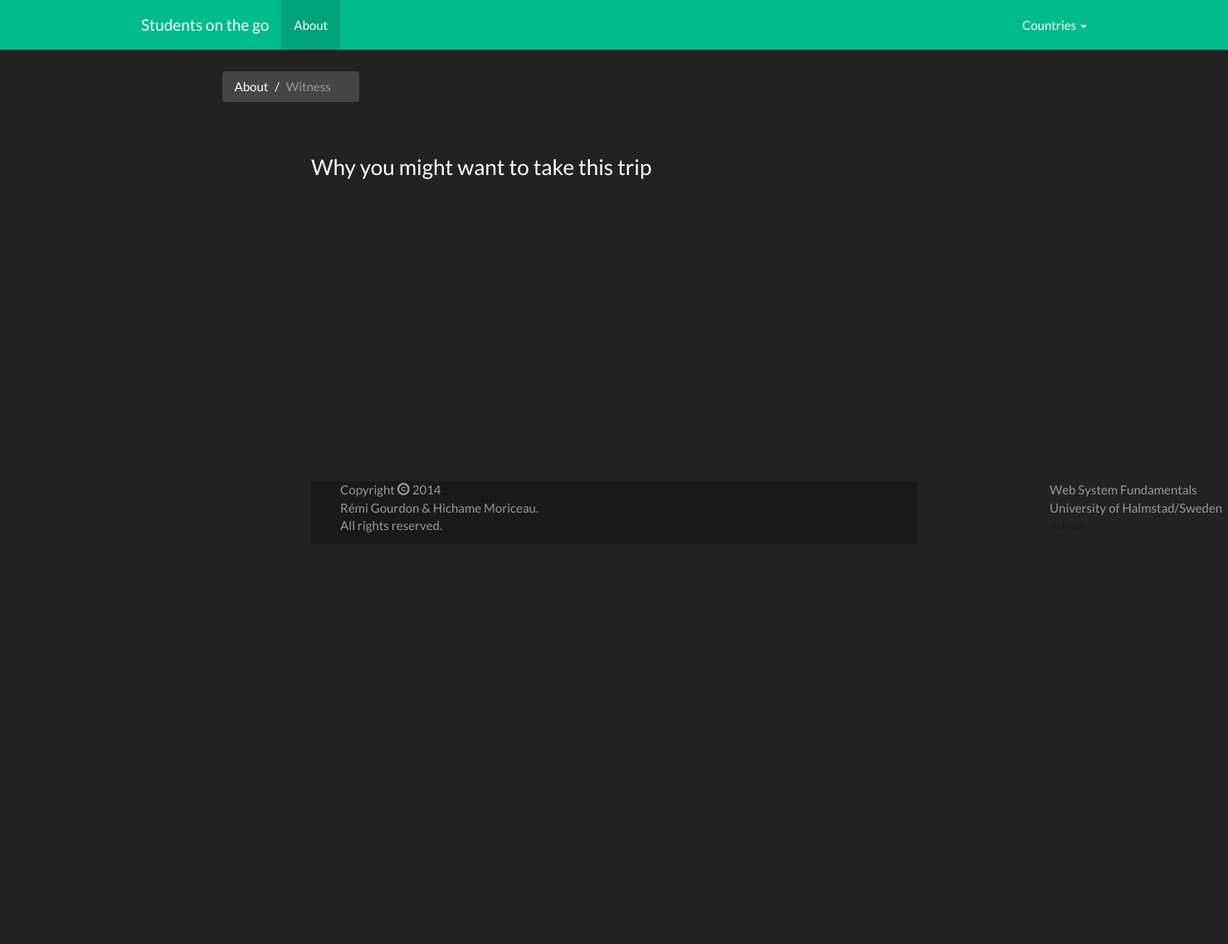
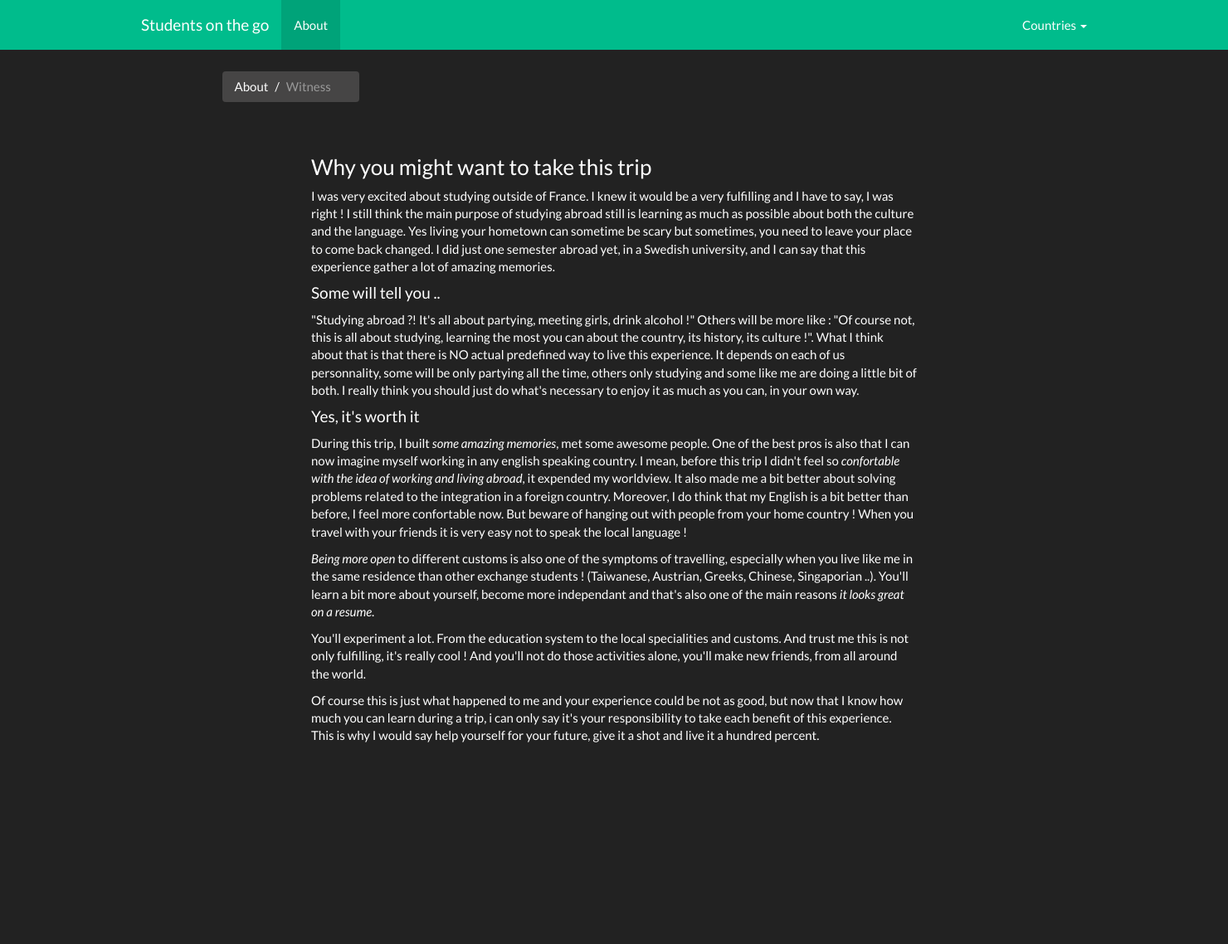
Before and after one commit to remigourdon/studentsonthego, a PHP site: page /witness.php in a window 1480 px wide; the page is wider, and only the part inside the window is pictured. Shown: the top 1138 px of that part at 83% size. Before the commit the page ends 642 px from the top of that part, so only its background shows below. Run offline with PHP 8.4, Linux system fonts and the light colour scheme; data that the repository does not hold is empty.

Commit message:
Content added to "About" subpages.

```diff
--- a/country.php
+++ b/country.php
@@ -252,7 +252,7 @@
 	<div class="row">
 		<div id="bloc1" class="col-md-12">
 			<div class="col-md-5"><!-- left bloc -->
-				<img style="width:100%;" src="img/free_map.jpg" alt="Photo map of Europe" />
+				<div id="resultGraph"></div>
 			</div><!-- left bloc -->
 
 			<div id="bloc1" class="col-md-6 col-md-offset-1"><!-- right bloc -->
--- a/inc/HTMLTemplate.php
+++ b/inc/HTMLTemplate.php
@@ -24,9 +24,12 @@
 
     <!-- Favicon  -->
     <link rel="icon" type="image/png" href="img/studyabroad.ico">
+END;
+$filename=strlen($_SERVER['QUERY_STRING']) ? basename($_SERVER['PHP_SELF'])."?".$_SERVER['QUERY_STRING'] : basename($_SERVER['PHP_SELF']);;
 
-    <title>Students on the go !</title>
+$header.="<title>Students on the go - ".$filename." !</title>";
 
+$header.=<<<END
     <!-- Bootstrap core CSS -->
     <link href="bootstrap/css/bootstrap.css" rel="stylesheet">
 
@@ -59,7 +62,7 @@
       <div class="container">
         <div class="navbar-header">
 
-        <a class="navbar-brand" href="index.php">Students on the go</a>
+        <a class="navbar-brand" href="index.php#map">Students on the go</a>
 
         </div> <!-- navbar-header -->
 
--- a/witness.php
+++ b/witness.php
@@ -19,12 +19,26 @@
 <div class="container">
    <br>
    <div class="col-md-8 col-md-offset-2">
+      <article>
+         <h3>Why you might want to take this trip</h3>
+         <p>I was very excited about studying outside of France. I knew it would be a very fulfilling and I have to say, I was right ! I still think the main purpose of studying abroad still is learning as much as possible about both the culture and the language. Yes living your hometown can sometime be scary but sometimes, you need to leave your place to come back changed. I did just one semester abroad yet, in a Swedish university, and I can say that this experience gather a lot of amazing memories.</p>
 
-      <h3>Why you might want to take this trip</h3>
-      <p></p>
+         <h4>Some will tell you ..</h4>
+         <p>"Studying abroad ?! It's all about partying, meeting girls, drink alcohol !" Others will be more like : "Of course not, this is all about studying, learning the most you can about the country, its history, its culture !". What I think about that is that there is NO actual predefined way to live this experience. It depends on each of us personnality, some will be only partying all the time, others only studying and some like me are doing a little bit of both. I really think you should just do what's necessary to enjoy it as much as you can, in your own way.</p>
 
+         <h4>Yes, it's worth it</h4>
+         <p>During this trip, I built <em>some amazing memories</em>, met some awesome people. One of the best pros is also that I can now imagine myself working in any english speaking country. I mean, before this trip I didn't feel so <em>confortable with the idea of working and living abroad</em>, it expended my worldview. It also made me a bit better about solving problems related to the integration in a foreign country. Moreover, I do think that my English is a bit better than before, I feel more confortable now. But beware of hanging out with people from your home country ! When you travel with your friends it is very easy not to speak the local language !</p>
 
+         <p><em>Being more open</em> to different customs is also one of the symptoms of travelling, especially when you live like me in the same residence than other exchange students ! (Taiwanese, Austrian, Greeks, Chinese, Singaporian ..). You'll learn a bit more about yourself, become more independant and that's also one of the main reasons <em>it looks great on a resume</em>.</p>
 
+         <p>You'll experiment a lot. From the education system to the local specialities and customs. And trust me this is not only fulfilling, it's really cool ! And you'll not do those activities alone, you'll make new friends, from all around the world.</p>
+
+         <p>Of course this is just what happened to me and your experience could be not as good, but now that I know how much you can learn during a trip, i can only say it's your responsibility to take each benefit of this experience. This is why I would say help yourself for your future, give it a shot and live it a hundred percent.</p>
+
+      </article>
+
+   </div>
+</div><!-- container  -->
 
 
 END;
```
Also changed, not shown: tips.php (+15 -1 lines).
